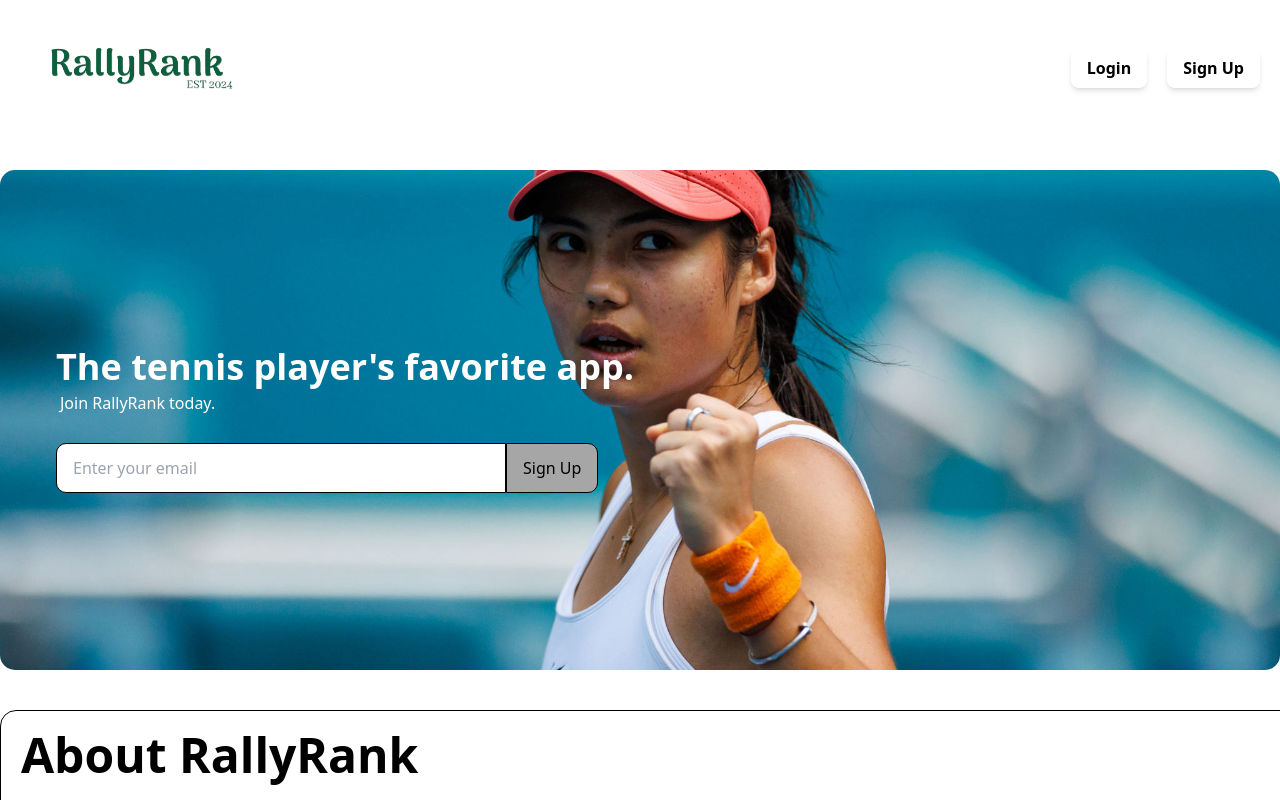
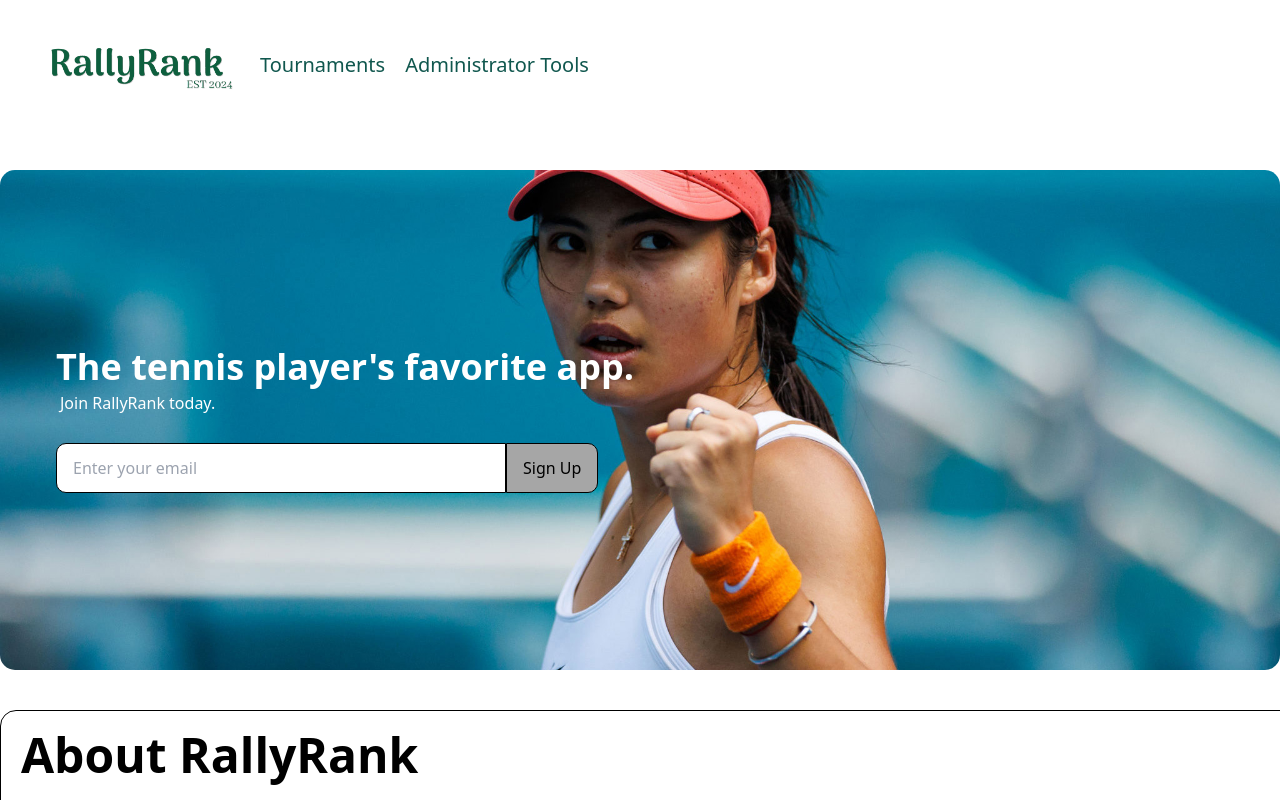
Before and after one commit to zylooooo/CS203, a React (Vite) app in the folder rally-rank-app/: page / in a window 1280 px wide. Shown: the top 800 px of the page. Built offline with nearby package versions, Linux system fonts and the light colour scheme; the HTML template or start-up script is replaced by a standard one.

Commit message:
Edited propTypes in Step1.jsx

```diff
--- a/rally-rank-app/src/App.jsx
+++ b/rally-rank-app/src/App.jsx
@@ -1,126 +1,153 @@
 import { BrowserRouter as Router, Routes, Route } from "react-router-dom";
-import { AdministratorLogin, AdministratorTools, AdministratorTournaments, AdministratorCreateTournaments } from "./administrator/AdministratorIndex";
+import {
+    AdministratorLogin,
+    AdministratorTools,
+    AdministratorTournaments,
+    AdministratorCreateTournaments,
+} from "./administrator/AdministratorIndex";
 import { MainHomepage, News, SignUp } from "./public/PublicIndex";
-import { UserHome, UserLogin, UserProfile, UserTournaments } from "./user/UserIndex";
+import {
+    UserHome,
+    UserLogin,
+    UserProfile,
+    UserTournaments,
+} from "./user/UserIndex";
 import MainLayout from "./components/MainLayout";
+import PrivateRoute from "./components/PrivateRoute"; // Import PrivateRoute
+import { AuthProvider } from "./auth/AuthContext"; // Import AuthProvider
 import "./index.css";
 
 function App() {
     return (
+        <AuthProvider>
             <Router>
                 <Routes>
-
-                {/* MainHomepage */}
                     <Route
-                    path = "/"
-                    element = {
+                        path="/"
+                        element={
                             <MainLayout>
-                            <MainHomepage/>
+                                <MainHomepage />
                             </MainLayout>
                         }
                     />
 
-                {/* News */}
                     <Route
-                    path = "/news"
-                    element = {
+                        path="/news"
+                        element={
                             <MainLayout>
-                            <News/>
+                                <News />
                             </MainLayout>
                         }
                     />
 
-                {/* SignUp */}
                     <Route
-                    path = "/sign-up"
-                    element = {
+                        path="/sign-up"
+                        element={
                             <MainLayout>
-                            <SignUp/>
+                                <SignUp />
                             </MainLayout>
                         }
                     />
 
-                {/* UserLogin */}
                     <Route
-                    path = "/user-login"
-                    element = {
+                        path="/user-login"
+                        element={
                             <MainLayout>
-                            <UserLogin/>
+                                <UserLogin />
                             </MainLayout>
                         }
                     />
 
-                {/* AdministratorLogin */}
                     <Route
-                    path = "/administrator-login"
-                    element = {
+                        path="/administrator-login"
+                        element={
                             <MainLayout>
-                            <AdministratorLogin/>
+                                <AdministratorLogin />
                             </MainLayout>
                         }
                     />
 
-                {/* UserHome */}
+                    {/* Protected Routes */}
                     <Route
-                    path = "/home"
-                    element = {
+                        path="/home"
+                        element={
+                            <PrivateRoute
+                                element={
                                     <MainLayout>
-                            <UserHome/>
+                                        <UserHome />
                                     </MainLayout>
                                 }
                             />
+                        }
+                    />
 
-                {/* UserTournaments */}
                     <Route
-                    path = "/user-tournaments"  //yes?
-                    element = {
+                        path="/user-tournaments"
+                        element={
+                            <PrivateRoute
+                                element={
                                     <MainLayout>
-                            <UserTournaments/>
+                                        <UserTournaments />
                                     </MainLayout>
                                 }
                             />
+                        }
+                    />
 
-                {/* UserProfile */}
                     <Route
-                    path = "/user-profile"  //yes?
-                    element = {
+                        path="/user-profile"
+                        element={
+                            <PrivateRoute
+                                element={
                                     <MainLayout>
-                            <UserProfile/>
+                                        <UserProfile />
                                     </MainLayout>
                                 }
                             />
+                        }
+                    />
 
-                {/* AdministratorTools */}
                     <Route
-                    path = "/administrator-tools"
-                    element = {
+                        path="/administrator-tools"
+                        element={
+                            <PrivateRoute
+                                element={
                                     <MainLayout>
-                            <AdministratorTools/>
+                                        <AdministratorTools />
                                     </MainLayout>
                                 }
                             />
+                        }
+                    />
 
-                {/* AdministratorTournaments */}
                     <Route
-                    path = "/administrator-tournaments"
-                    element = {
+                        path="/administrator-tournaments"
+                        element={
+                            <PrivateRoute
+                                element={
                                     <MainLayout>
-                            <AdministratorTournaments/>
+                                        <AdministratorTournaments />
                                     </MainLayout>
                                 }
                             />
+                        }
+                    />
 
-                {/* CreateTournaments */}
                     <Route
-                    path = "/administrator-create-tournaments"
-                    element = {
+                        path="/administrator-create-tournaments"
+                        element={
+                            <PrivateRoute
+                                element={
                                     <MainLayout>
-                            <AdministratorCreateTournaments/>
+                                        <AdministratorCreateTournaments />
                                     </MainLayout>
+                                }
+                            />
                         }
                     />
                 </Routes>
             </Router>
+        </AuthProvider>
     );
 }
 
--- /dev/null
+++ b/rally-rank-app/src/auth/AuthContext.jsx
@@ -0,0 +1,26 @@
+// src/context/AuthContext.js
+import { createContext, useContext, useState, useEffect } from "react";
+
+const AuthContext = createContext();
+
+export const AuthProvider = ({ children }) => {
+    const [isLoggedIn, setIsLoggedIn] = useState(false);
+
+    useEffect(() => {
+        // Check local storage or API to see if user is logged in
+        // const token = localStorage.getItem("authToken");
+        // if (token) {
+        //     setIsLoggedIn(true);/
+        // }
+
+        setIsLoggedIn(true);
+    }, []);
+
+    return (
+        <AuthContext.Provider value={{ isLoggedIn, setIsLoggedIn }}>
+            {children}
+        </AuthContext.Provider>
+    );
+};
+
+export const useAuth = () => useContext(AuthContext);
--- a/rally-rank-app/src/components/MainLayout.jsx
+++ b/rally-rank-app/src/components/MainLayout.jsx
@@ -1,51 +1,35 @@
+// src/components/MainLayout.js
+import React from "react";
+import PropTypes from "prop-types";
+import { useAuth } from "../auth/AuthContext";
 import UserNavBar from "./navigation-bars/UserNavBar";
 import PublicNavBar from "./navigation-bars/PublicNavBar";
 import AdministratorNavBar from "./navigation-bars/AdministratorNavBar";
-import React, { useState, useEffect } from "react";
-
-// temp imports
-import { AdministratorLogin, AdministratorTools, AdministratorTournaments } from "../administrator/AdministratorIndex";
-import { MainHomepage, News, SignUp } from "../public/PublicIndex";
-import { UserHome, UserLogin, UserProfile, UserTournaments } from "../user/UserIndex";
-
 
 function MainLayout({ children }) {
+    const { userType } = useAuth();
 
-    const [authenticatedUser, setAuthenticatedUser] = useState(0);
-
-    useEffect(() => {
-        // temp implementation
-        // replace with actual authentication logic
-        if (children.type === UserHome || children.type === UserProfile
-            || children.type === UserTournaments || children.type === News) {
-          setAuthenticatedUser(0);
-        } else if (children.type === AdministratorTools || children.type === AdministratorTournaments) {
-          setAuthenticatedUser(1);
-        } else if (children.type === MainHomepage || children.type === SignUp || children.type === UserLogin || children.type === AdministratorLogin) {
-            setAuthenticatedUser(-1);
-        }
-      }, [children]);
-
-  return (
-    <>
-        <div className = "flex flex-col min-h-screen">
-            {authenticatedUser === -1 ? (
+    return (
+        <div className="flex flex-col min-h-screen">
+            {/* Conditional rendering of the NavBar based on user type */}
+            {userType === -1 ? (
                 <PublicNavBar />
-            ) : authenticatedUser === 0 ? (
+            ) : userType === 0 ? (
                 <UserNavBar />
             ) : (
                 <AdministratorNavBar />
             )}
-            <div className = "flex-grow flex flex-col justify-start items-center">
+
+            {/* Main Content */}
+            <div className="flex-grow flex flex-col justify-start items-center">
                 {children}
             </div>
         </div>
-    </>
-  );
+    );
 }
 
+MainLayout.propTypes = {
+    children: PropTypes.element.isRequired,
+};
+
 export default MainLayout;
-
-// -1 : PUBLIC -> Any person who goes to the website, but have yet to be logged in
-//  0 : PLAYER -> Any person who has a verified account, and has logged into RallyRank
-//  1 : ADMIN  -> Administrators of RallyRank
--- /dev/null
+++ b/rally-rank-app/src/components/PrivateRoute.jsx
@@ -0,0 +1,11 @@
+// src/components/PrivateRoute.js
+import React from "react";
+import { Link, Navigate } from "react-router-dom";
+import { useAuth } from "../auth/AuthContext";
+
+const PrivateRoute = ({ element }) => {
+    const { isLoggedIn } = useAuth();
+    return isLoggedIn ? element : <Navigate to="/user-login" />;
+};
+
+export default PrivateRoute;
--- a/rally-rank-app/src/public/sign-up-components/Step1.jsx
+++ b/rally-rank-app/src/public/sign-up-components/Step1.jsx
@@ -37,7 +37,7 @@ Step1.propTypes = {
     errors: PropTypes.shape({
         email: PropTypes.object,
     }).isRequired,
-    email: PropTypes.func.isRequired,
+    email: PropTypes.string,
 };
 
 export default Step1;
```
Lines whose indentation alone changed are shown as unchanged.
